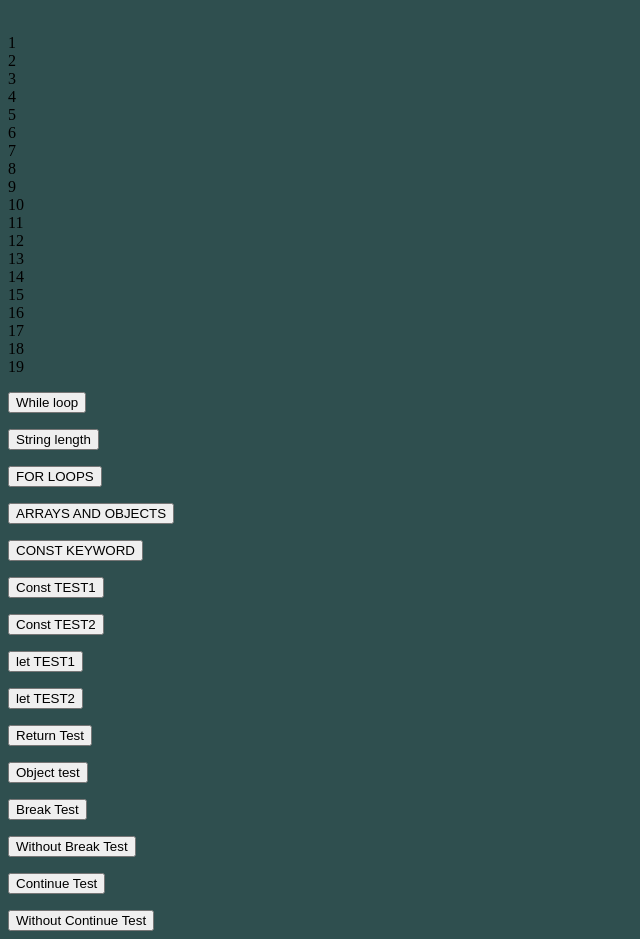
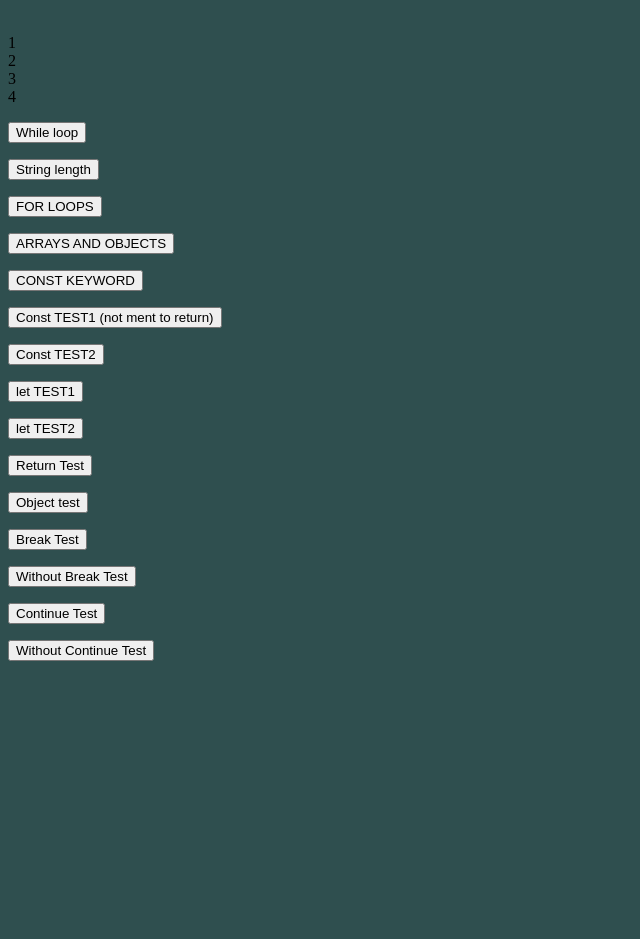
Before and after one commit to Klous-jan/JavaScript-Projects, a plain HTML site: page Basic JavaScript Projects/Project10_loops_arrays/index.html in a window 1280 px wide. Both pictures are taken after a click on the button "While loop". Shown: the whole page, without its empty margins (0-640 px from the left). After the commit the page ends 800 px from the top, so only its background shows below. Drawn offline with Linux system fonts and the light colour scheme.

Commit message:
temp files
edited "index.html - line 35" "main.js - line 9"

```diff
--- a/Basic JavaScript Projects/Project10_loops_arrays/JS/main.js
+++ b/Basic JavaScript Projects/Project10_loops_arrays/JS/main.js
@@ -6,7 +6,7 @@
 function Call_Loop() {
     var Digit = "";     // this will make it produce the numbers (x) - (while (x < y) "y being 20")
     var x = 1;          //  using the <br> tag it will put each number on its own line
-    while (x < 20)   {
+    while (x < 5)   {
         Digit += "<br>" + x;
         x++;
     }
--- a/Basic JavaScript Projects/Project10_loops_arrays/index.html
+++ b/Basic JavaScript Projects/Project10_loops_arrays/index.html
@@ -32,7 +32,7 @@
         <button onclick="constant_function()">CONST KEYWORD</button>
 
         <p id="Const TEST1"></p>
-        <button onclick="const_TEST1()">Const TEST1</button>
+        <button onclick="const_TEST1()">Const TEST1 (not ment to return)</button>
 
         <p id="Const TEST2"></p>
         <button onclick="const_TEST2()">Const TEST2</button>
```
